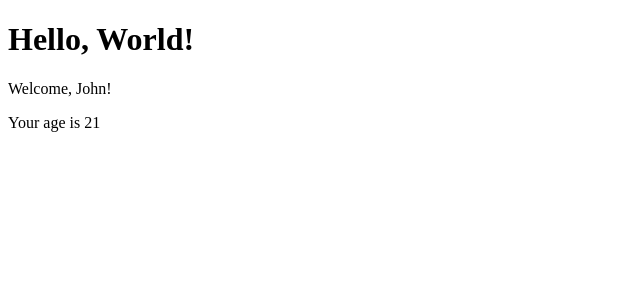
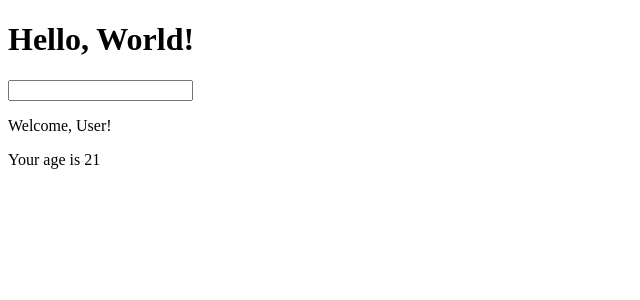
Before and after one commit to MatteoSpinelli/reactDevelhope, a React (Create React App) app in the folder jsx/: page / in a window 1280 px wide. Shown: the top 300 px of the page, without its empty margins (0-640 px from the left). Built offline with nearby package versions, Linux system fonts and the light colour scheme.

Commit message:
add exercise files

```diff
--- a/jsx/src/App.js
+++ b/jsx/src/App.js
@@ -1,13 +1,13 @@
 import React from "react";
 import { Hello } from "./Hello"
-import { Welcome } from "./Welcome";
+import { InteractiveWelcome } from "./InteractiveWelcome";
 
 export class App extends React.Component{
     render(){
         return (
             <div>
                 <Hello />
-                <Welcome name="John" age="21" />
+                <InteractiveWelcome />
             </div>
         )
     }
--- /dev/null
+++ b/jsx/src/InteractiveWelcome.js
@@ -0,0 +1,25 @@
+import React from "react";
+import { Welcome } from "./Welcome"
+export class InteractiveWelcome extends React.Component{
+
+    state = {
+        name: ""
+    }
+
+    handleChange = (evt) => {
+        this.setState((state) => {
+            return {
+                name: evt.target.value
+            }
+        })
+    }
+
+    render(){
+        return (
+            <div>
+                <input type="text" name="name" value={this.state.name} onChange={this.handleChange}/>
+                <Welcome name={this.state.name} age="21" />
+            </div>
+        )
+    }
+}
```
